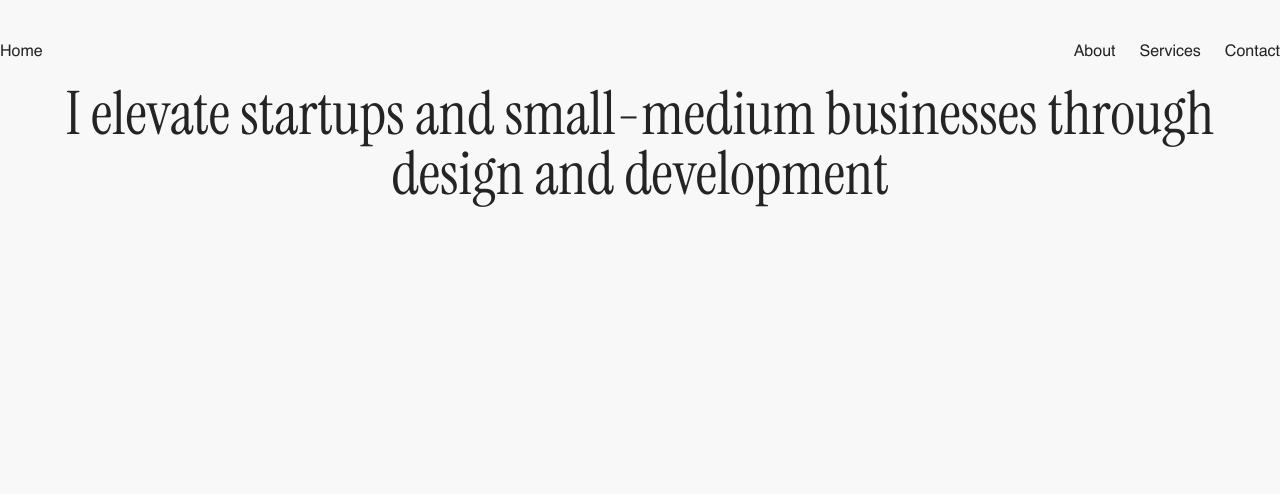
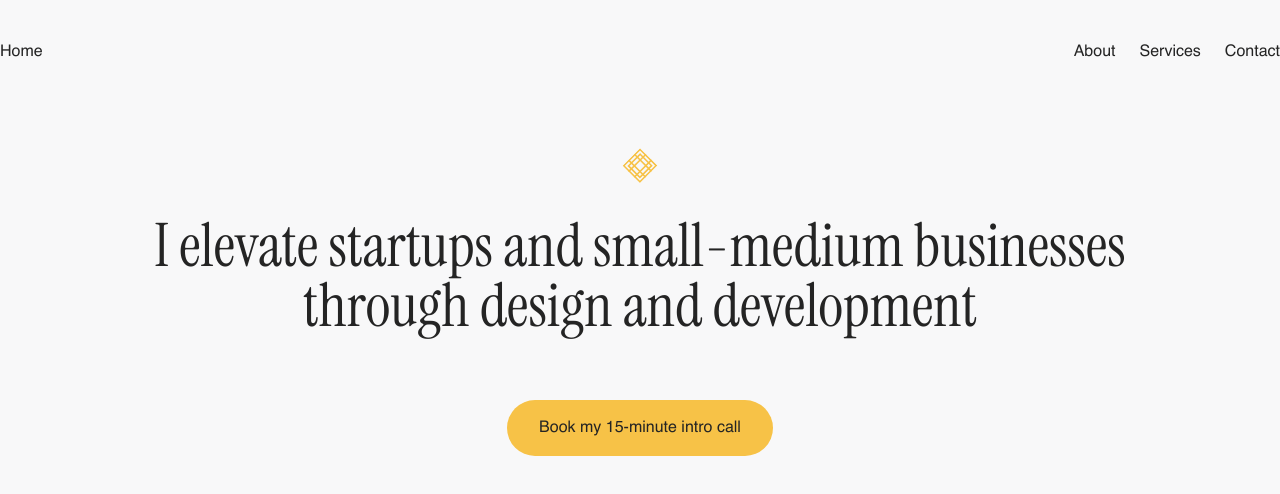
Before and after one commit to asvirts/virts-creative, a Next.js app: page / in a window 1280 px wide. Shown: the top 494 px of the page. Built offline with nearby package versions, Linux system fonts and the light colour scheme.

Commit message:
Enhance Tailwind configuration and update homepage layout: Added custom color palette and font families in Tailwind config. Improved homepage structure with new layout styles, integrated logo image, and added a call-to-action link for booking a consultation.

```diff
--- a/app/page.tsx
+++ b/app/page.tsx
@@ -1,5 +1,6 @@
 import { Instrument_Serif } from "next/font/google"
-
+import Link from "next/link"
+import Image from "next/image"
 const instrumentSerif = Instrument_Serif({
   subsets: ["latin"],
   display: "swap",
@@ -9,13 +10,25 @@ const instrumentSerif = Instrument_Serif({
 
 export default function Home() {
   return (
-    <div className="">
+    <div className="flex flex-col items-center justify-center py-16 gap-8">
+      <Image
+        src="/virts-logo.svg"
+        alt="Virts Creative Logo"
+        width={36}
+        height={36}
+      />
       <h1
-        className={`text-6xl font-bold text-center ${instrumentSerif.className}`}
+        className={`text-6xl mx-auto max-w-5xl font-bold text-center ${instrumentSerif.className}`}
       >
         I elevate startups and small-medium businesses through design and
         development
       </h1>
+      <Link
+        href="/contact"
+        className="mt-8 mx-auto px-8 py-4 bg-yellow-500 text-text-dark rounded-full hover:opacity-90 transition-opacity"
+      >
+        Book my 15-minute intro call
+      </Link>
     </div>
   )
 }
--- a/tailwind.config.ts
+++ b/tailwind.config.ts
@@ -1,18 +1,36 @@
-import type { Config } from "tailwindcss";
+import type { Config } from "tailwindcss"
 
 export default {
   content: [
     "./pages/**/*.{js,ts,jsx,tsx,mdx}",
     "./components/**/*.{js,ts,jsx,tsx,mdx}",
-    "./app/**/*.{js,ts,jsx,tsx,mdx}",
+    "./app/**/*.{js,ts,jsx,tsx,mdx}"
   ],
   theme: {
     extend: {
       colors: {
         background: "var(--background)",
         foreground: "var(--foreground)",
+        yellow: {
+          50: "#fef9ed",
+          100: "#fdecc6",
+          200: "#fbe3aa",
+          300: "#fad684",
+          400: "#f9ce6c",
+          500: "#f7c247",
+          600: "#e1b141",
+          700: "#af8a32",
+          800: "#886b27",
+          900: "#68511e"
+        },
+        dark: "#242424",
+        light: "#8E8E8E"
       },
-    },
+      fontFamily: {
+        helvetica: ["Helvetica", "sans-serif"],
+        instrumentSerif: ["Instrument Serif", "serif"]
+      }
+    }
   },
-  plugins: [],
-} satisfies Config;
+  plugins: []
+} satisfies Config
```
Also changed, not shown: public/virts-logo.svg (added).
